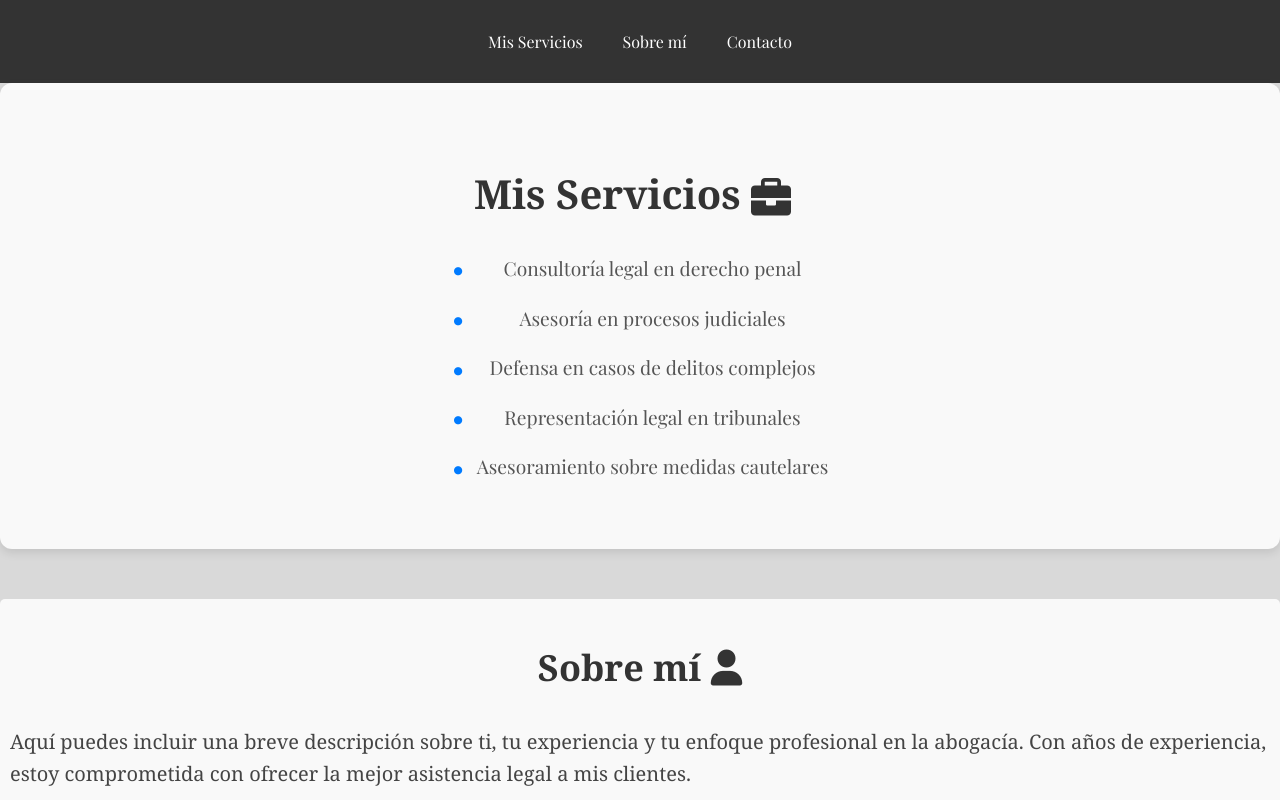
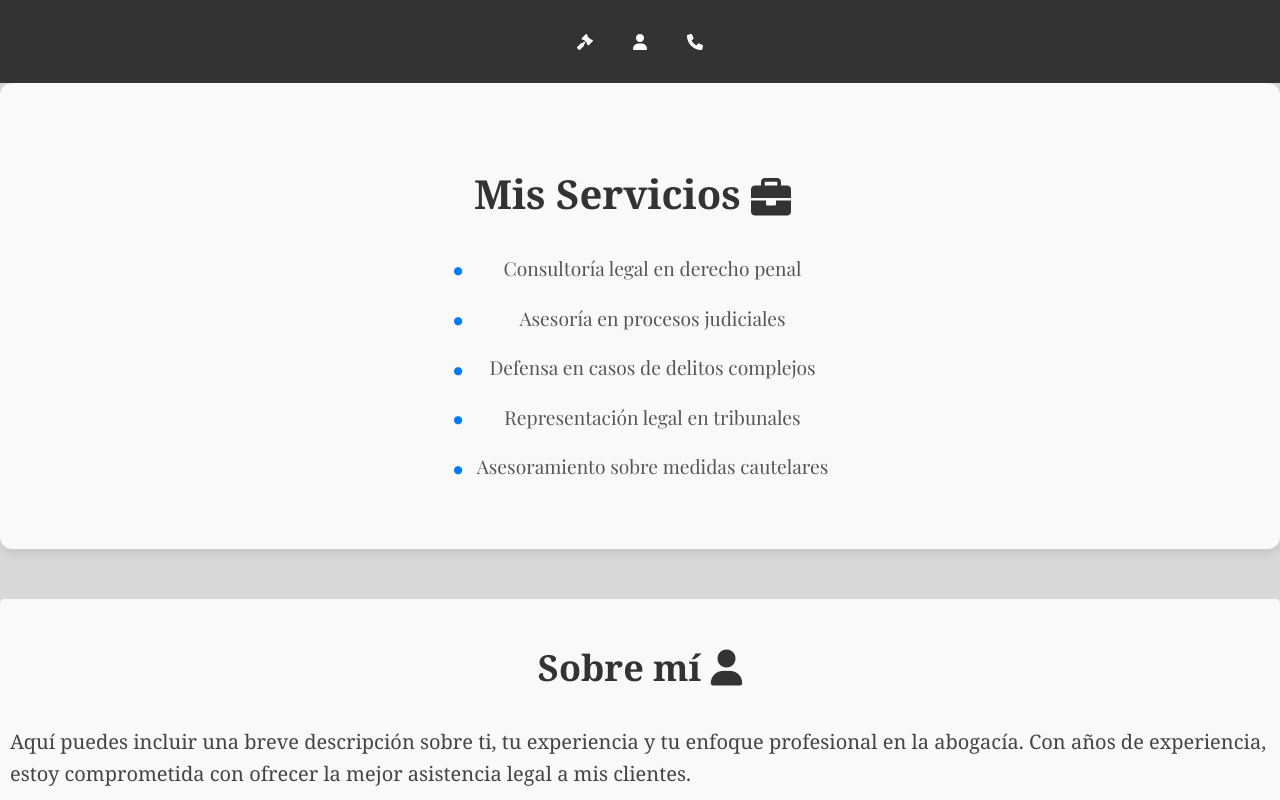
Before and after one commit to juancruz922/AbogadaVeronicaGabriolo, a plain HTML site: page index.html in a window 1280 px wide. Shown: the top 800 px of the page. Drawn offline with nearby package versions, Linux system fonts and the light colour scheme.

Commit message:
Update index.html

```diff
--- a/index.html
+++ b/index.html
@@ -16,14 +16,14 @@
 </head>
 <body>
     <header>
-        <nav>
-            <ul>
-                <li><a href="#mis-servicios">Mis Servicios</a></li>
-                <li><a href="#sobre-mi">Sobre mí</a></li>
-                <li><a href="#contacto">Contacto</a></li>
-            </ul>
-        </nav>
-    </header>
+    <nav>
+        <ul>
+            <li><a href="#mis-servicios"><i class="fas fa-gavel"></i></a></li>
+            <li><a href="#sobre-mi"><i class="fas fa-user"></i></a></li>
+            <li><a href="#contacto"><i class="fas fa-phone"></i></a></li>
+        </ul>
+    </nav>
+</header>
 
     <main>
 
```
